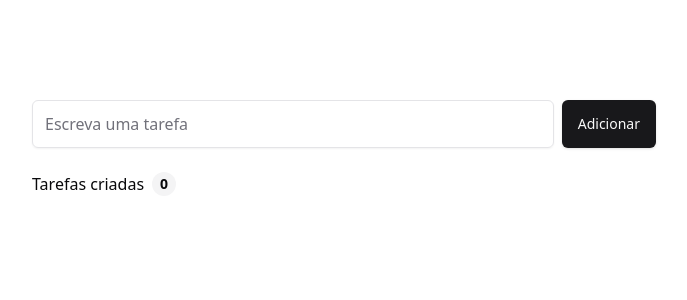
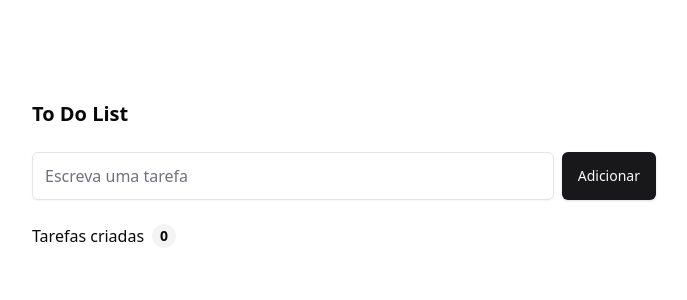
Before and after one commit to thiagomarim/to-do-list, a React (Vite) app: page / in a window 1280 px wide. Shown: the top 300 px of the page, without its empty margins (296-983 px from the left). Built offline with nearby package versions, Linux system fonts and the light colour scheme.

Commit message:
feat: add main title to a page

```diff
--- a/src/App.tsx
+++ b/src/App.tsx
@@ -34,6 +34,7 @@ export default function App() {
   return (
     <main className="flex items-center justify-center h-screen">
       <section className="container flex flex-col w-full min-h-[600px]">
+        <h1 className="mb-6 font-bold text-xl">To Do List</h1>
         <form
           onSubmit={handleSubmit}
           className="flex items-center w-full gap-2"
```
